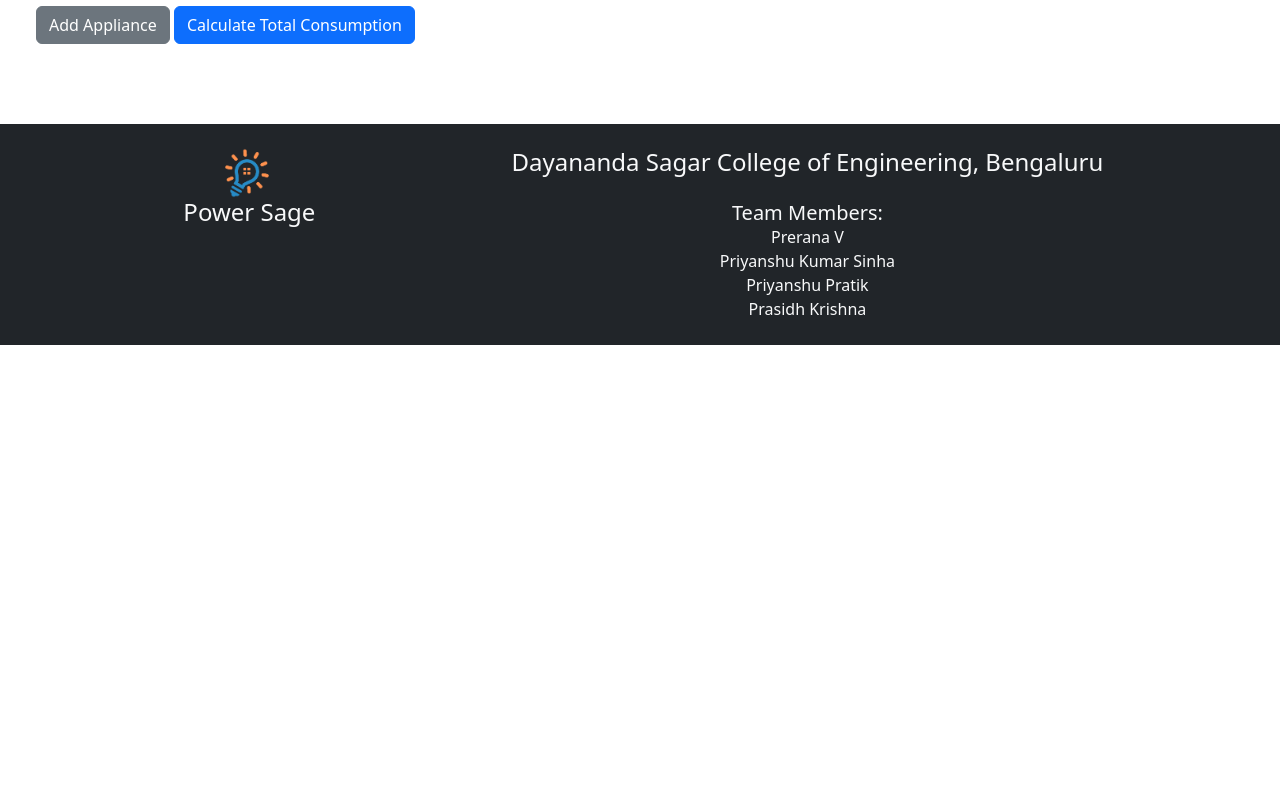
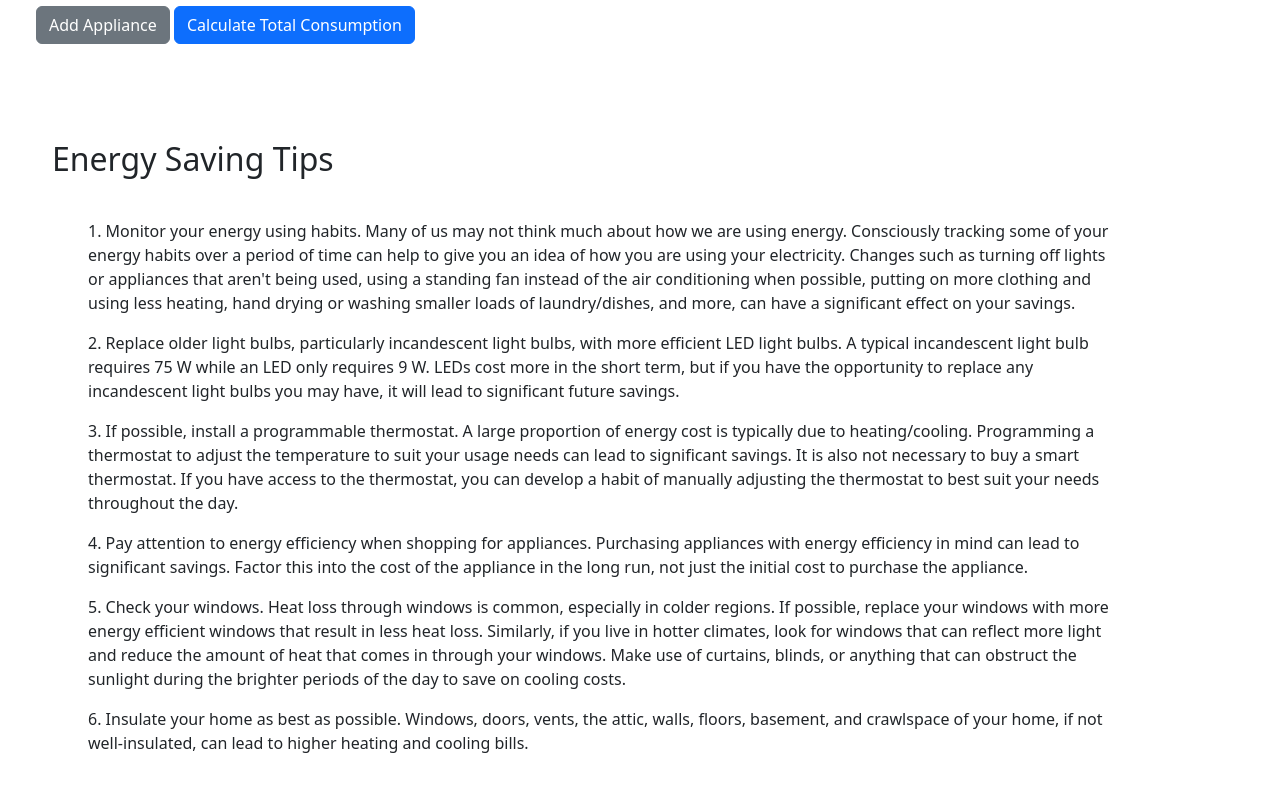
Before and after one commit to 1DS22CB038PRERANAV/PowerSage, a Next.js app: page /calculate in a window 1280 px wide. Shown: the part 582-1380 px from the top of the page. Before the commit the page ends 927 px from the top, so only its background shows below. Built offline with nearby package versions, Linux system fonts and the light colour scheme; no server answers; sample sign-in values are in the browser's storage.

Commit message:
Added Energy saving

```diff
--- a/pages/calculate.js
+++ b/pages/calculate.js
@@ -6,7 +6,7 @@ import {
   OTHER_APPLIANCES_DATA,
 } from "@/data/appliancesData";
 import React, { useState } from "react";
-import { Button, Col, Collapse, Form, Row } from "react-bootstrap";
+import { Button, Col, Collapse, Container, Form, Row } from "react-bootstrap";
 import { auth } from "@/utils/firebase";
 import { addEnergyConsumptionData } from "@/utils/databaseRelated";
 
@@ -317,6 +317,64 @@ const Calculate = () => {
           </div>
         </Collapse>
       </div>
+      <Container className="m-4 p-3 w-100">
+        <h2>Energy Saving Tips</h2>
+        <Row className="m-4 p-2 g-2">
+          <Col>
+            <p>
+              1. Monitor your energy using habits. Many of us may not think much
+              about how we are using energy. Consciously tracking some of your
+              energy habits over a period of time can help to give you an idea
+              of how you are using your electricity. Changes such as turning off
+              lights or appliances that aren&apos;t being used, using a standing fan
+              instead of the air conditioning when possible, putting on more
+              clothing and using less heating, hand drying or washing smaller
+              loads of laundry/dishes, and more, can have a significant effect
+              on your savings.
+            </p>
+            <p>
+              2. Replace older light bulbs, particularly incandescent light
+              bulbs, with more efficient LED light bulbs. A typical incandescent
+              light bulb requires 75 W while an LED only requires 9 W. LEDs cost
+              more in the short term, but if you have the opportunity to replace
+              any incandescent light bulbs you may have, it will lead to
+              significant future savings.
+            </p>
+            <p>
+              3. If possible, install a programmable thermostat. A large
+              proportion of energy cost is typically due to heating/cooling.
+              Programming a thermostat to adjust the temperature to suit your
+              usage needs can lead to significant savings. It is also not
+              necessary to buy a smart thermostat. If you have access to the
+              thermostat, you can develop a habit of manually adjusting the
+              thermostat to best suit your needs throughout the day.
+            </p>
+            <p>
+              4. Pay attention to energy efficiency when shopping for
+              appliances. Purchasing appliances with energy efficiency in mind
+              can lead to significant savings. Factor this into the cost of the
+              appliance in the long run, not just the initial cost to purchase
+              the appliance.
+            </p>
+            <p>
+              5. Check your windows. Heat loss through windows is common,
+              especially in colder regions. If possible, replace your windows
+              with more energy efficient windows that result in less heat loss.
+              Similarly, if you live in hotter climates, look for windows that
+              can reflect more light and reduce the amount of heat that comes in
+              through your windows. Make use of curtains, blinds, or anything
+              that can obstruct the sunlight during the brighter periods of the
+              day to save on cooling costs.
+            </p>
+            <p>
+              6. Insulate your home as best as possible. Windows, doors, vents,
+              the attic, walls, floors, basement, and crawlspace of your home,
+              if not well-insulated, can lead to higher heating and cooling
+              bills.
+            </p>
+          </Col>
+        </Row>
+      </Container>
     </div>
   );
 };
```
